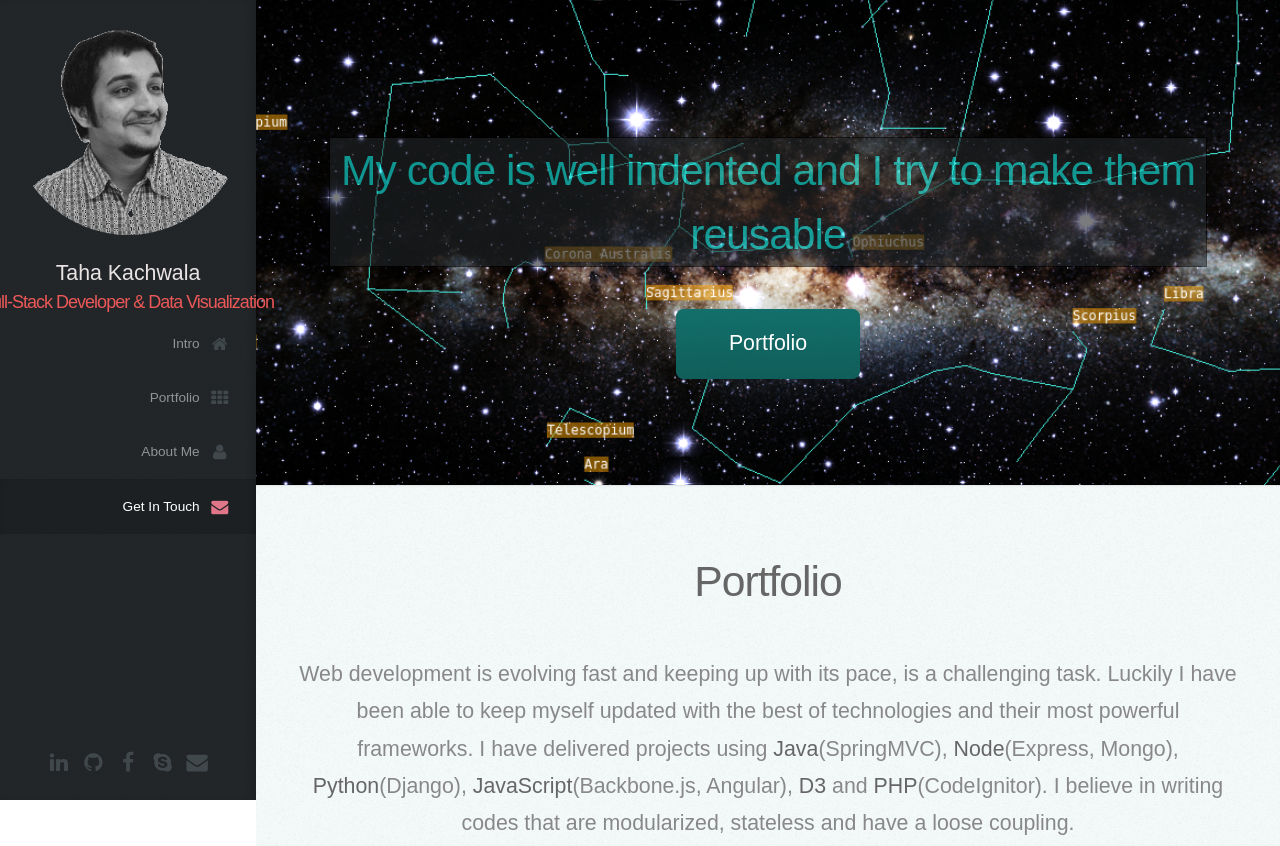
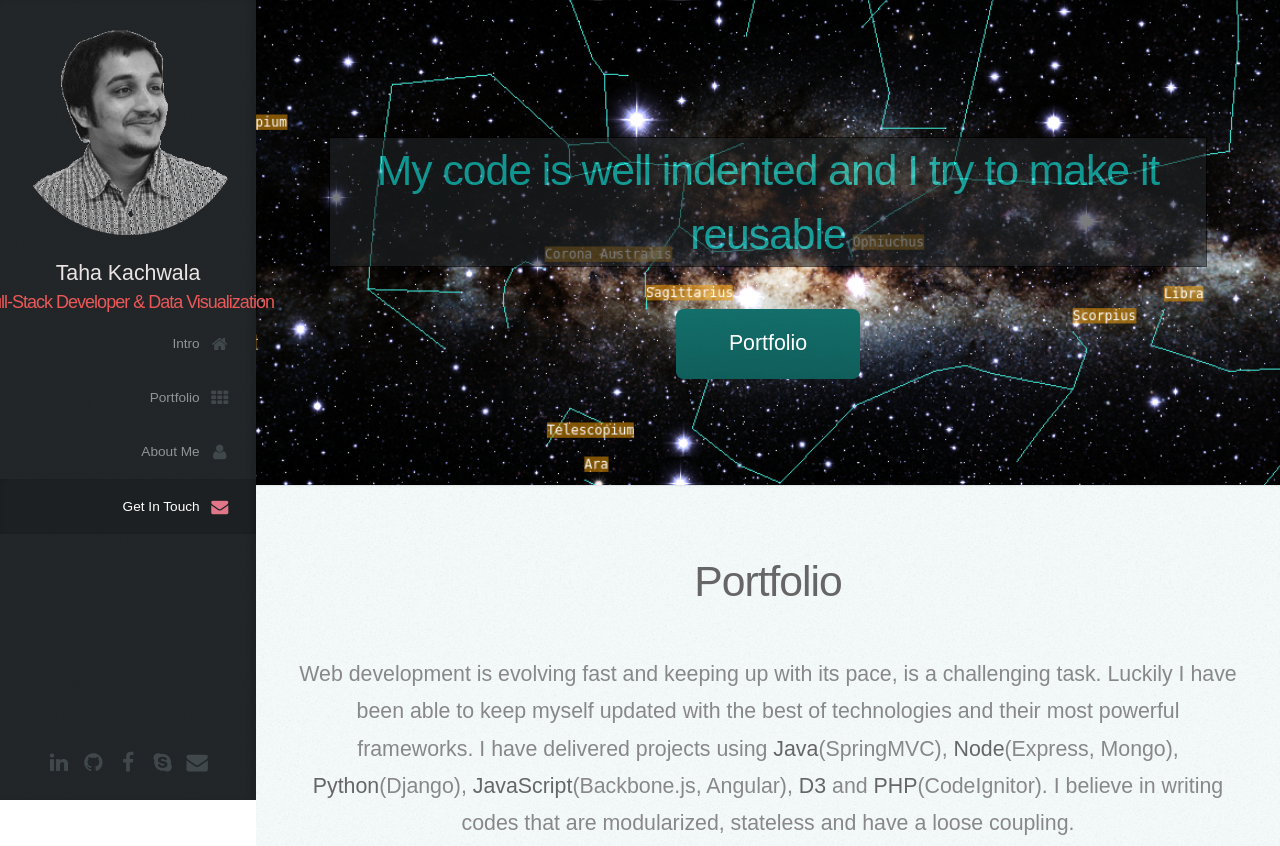
Before and after one commit to CodeTaha/codetaha.github.io, a website: page index.html in a window 1280 px wide. Shown: the top 846 px of the page. Drawn offline with Linux system fonts and the light colour scheme.

Commit message:
Some changes

```diff
--- a/index.html
+++ b/index.html
@@ -78,7 +78,7 @@
 						<div class="container">
 
 							<header class="transbox">
-								<h2 class="alt"> My code is well indented and I try to make them reusable</h2>
+								<h2 class="alt"> My code is well indented and I try to make it reusable</h2>
 
 							</header>
 
```
